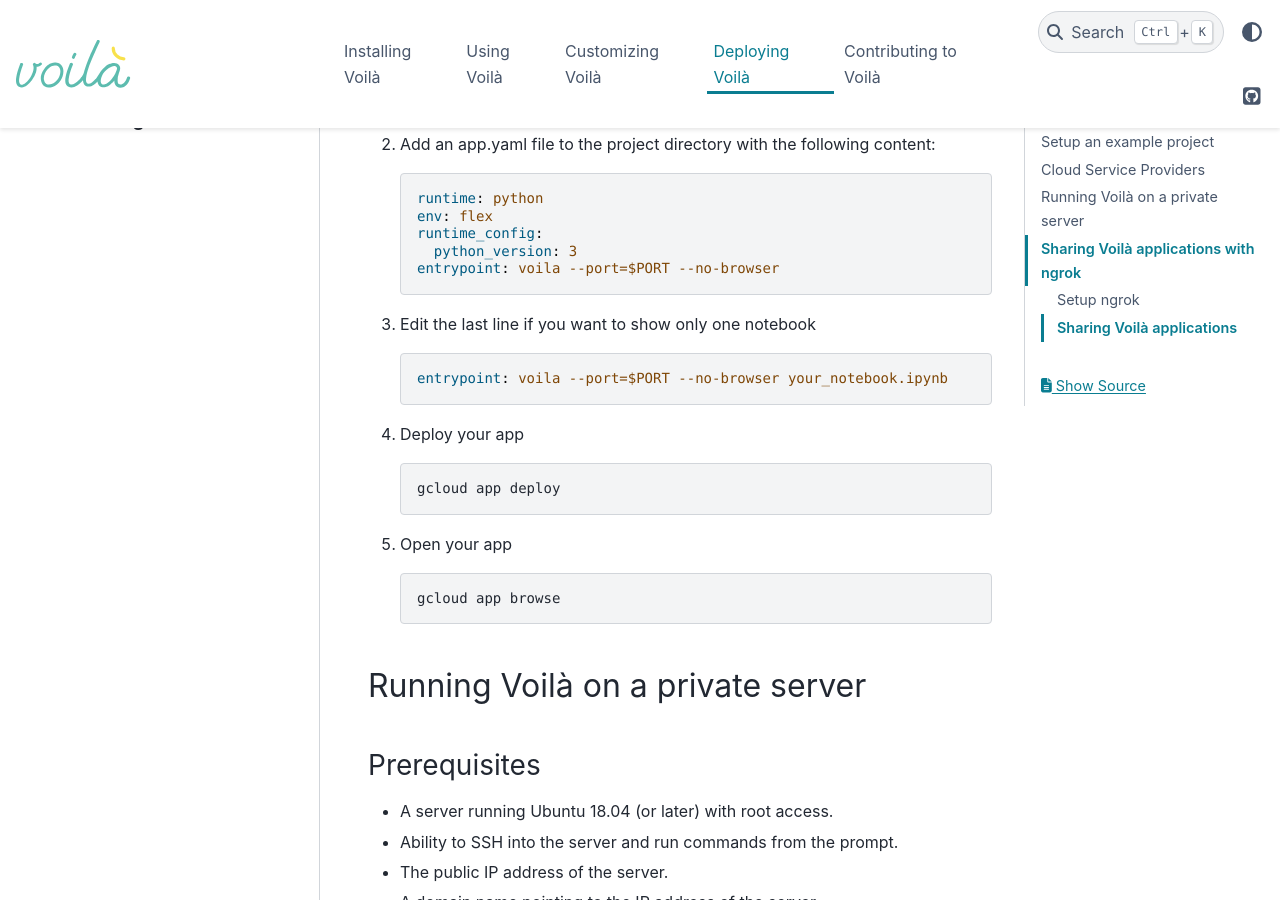
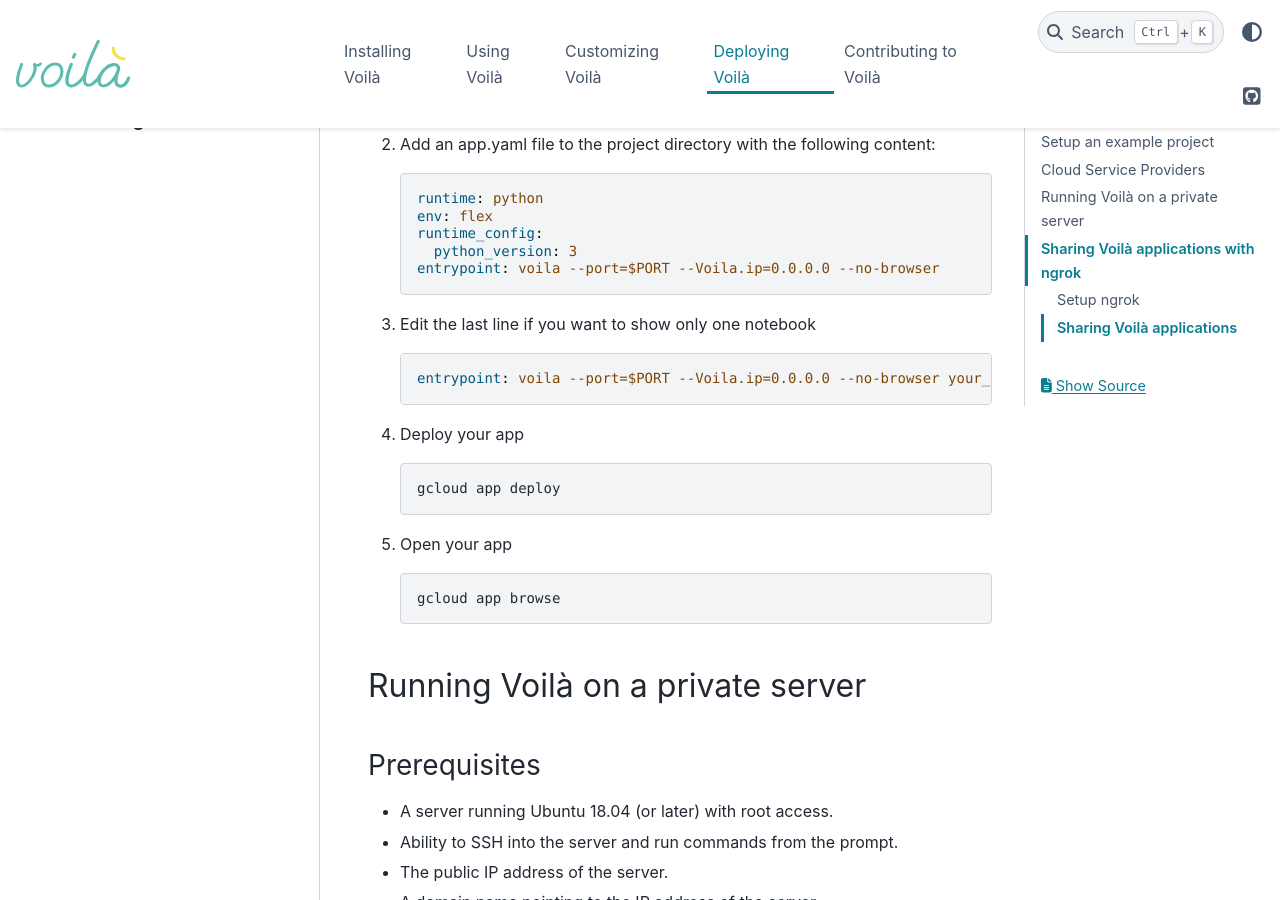
Before and after one commit to voila-dashboards/voila, a Sphinx documentation site: the page built from docs/source/deploy.rst, in a window 1280 px wide and 900 px high, scrolled down 3601 px. Built offline with Sphinx 7.4.7 and the PyData theme 0.15.4, drawn with Linux system fonts in a browser that asks for light colours.

Commit message:
Update Google App Engine deploy docs

```diff
--- a/docs/source/deploy.rst
+++ b/docs/source/deploy.rst
@@ -182,13 +182,13 @@
        env: flex
        runtime_config:
          python_version: 3
-       entrypoint: voila --port=$PORT --no-browser
+       entrypoint: voila --port=$PORT --Voila.ip=0.0.0.0 --no-browser
 
 3. Edit the last line if you want to show only one notebook
 
    .. code:: yaml
 
-       entrypoint: voila --port=$PORT --no-browser your_notebook.ipynb
+       entrypoint: voila --port=$PORT --Voila.ip=0.0.0.0 --no-browser your_notebook.ipynb
 
 4. Deploy your app
 
```
